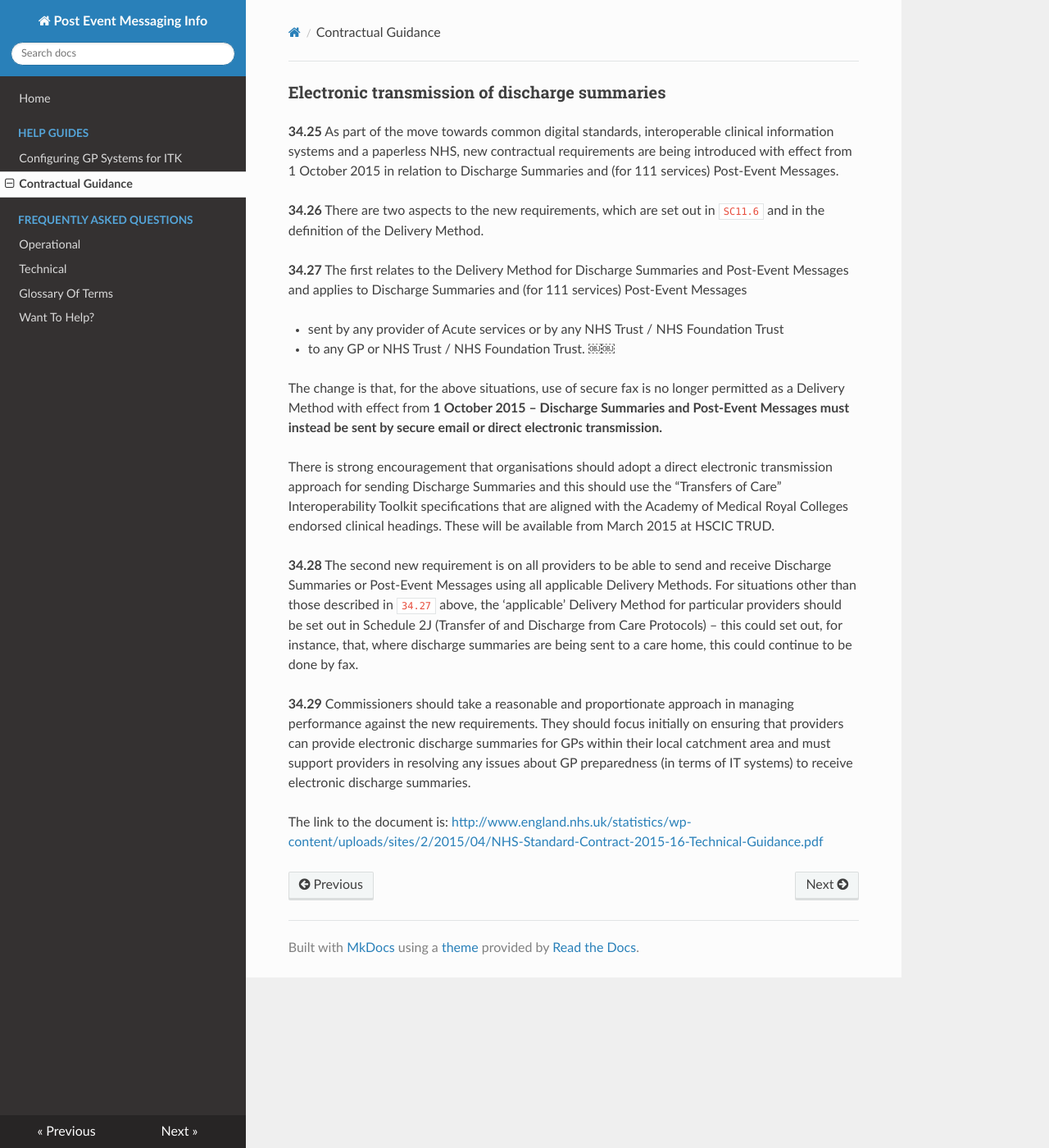
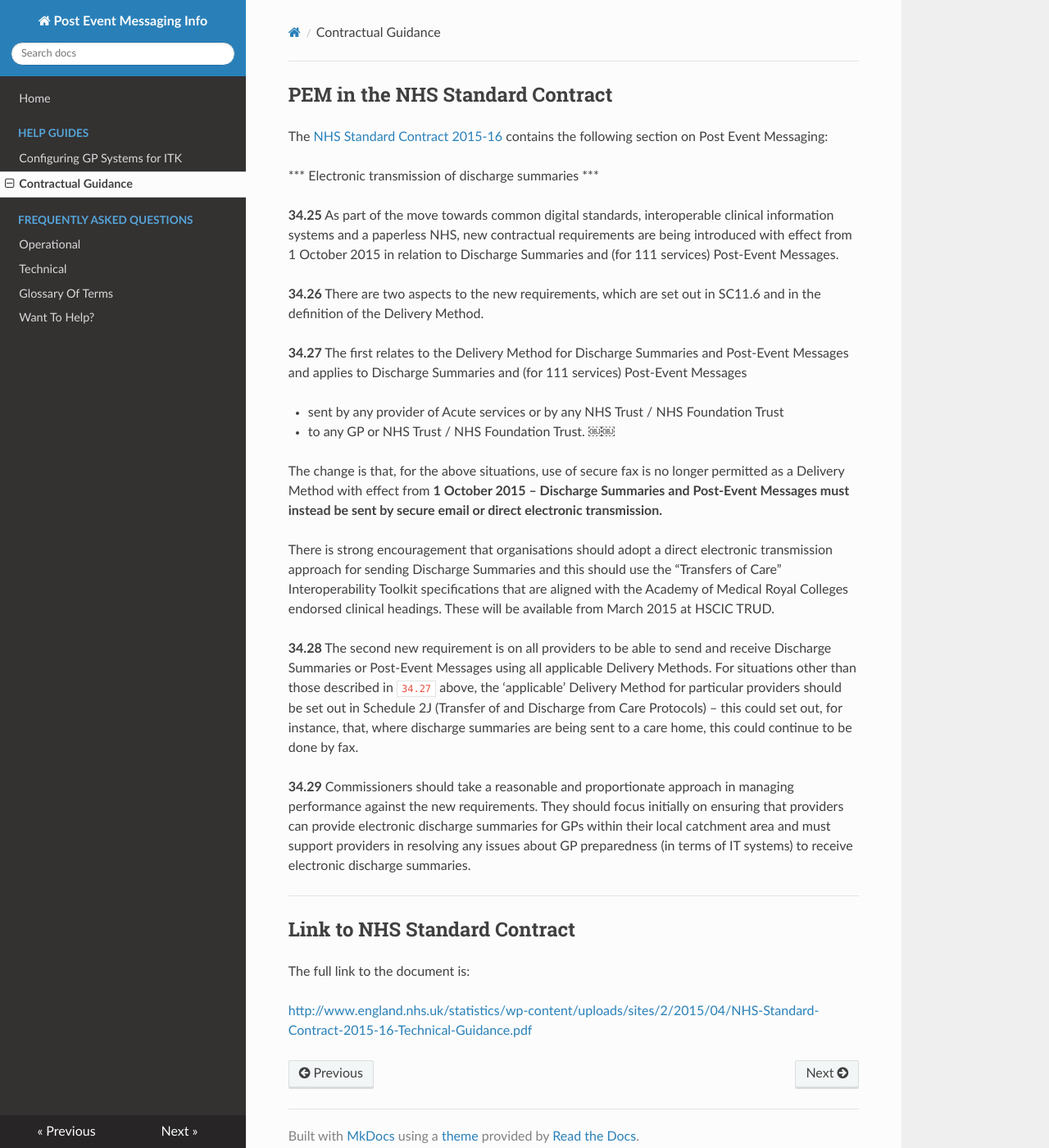
Before and after one commit to lexijax/posteventmessaginginfo, an MkDocs documentation site: the page built from docs/StandardContractExtract2015.md, in a window 1280 px wide and 1400 px high. Shown: the whole window at 82% size. Built offline with MkDocs 1.6.1, drawn with Linux system fonts in a browser that asks for light colours; nearby versions of some CDN libraries; old or Windows-style settings are respelled for this version of MkDocs.

Commit message:
Formatted contract page

```diff
--- a/docs/StandardContractExtract2015.md
+++ b/docs/StandardContractExtract2015.md
@@ -1,8 +1,12 @@
-### Electronic transmission of discharge summaries
+## PEM in the NHS Standard Contract
+
+The [NHS Standard Contract 2015-16](http://www.england.nhs.uk/statistics/wp-content/uploads/sites/2/2015/04/NHS-Standard-Contract-2015-16-Technical-Guidance.pdf) contains the following section on Post Event Messaging:
+
+*** Electronic transmission of discharge summaries ***
 
 **34.25** As part of the move towards common digital standards, interoperable clinical information systems and a paperless NHS, new contractual requirements are being introduced with effect from 1 October 2015 in relation to Discharge Summaries and (for 111 services) Post-Event Messages.
 
-**34.26** There are two aspects to the new requirements, which are set out in `SC11.6` and in the definition of the Delivery Method.
+**34.26** There are two aspects to the new requirements, which are set out in SC11.6 and in the definition of the Delivery Method.
 
 **34.27** The first relates to the Delivery Method for Discharge Summaries and Post-Event Messages and applies to Discharge Summaries and (for 111 services) Post-Event Messages
 
@@ -20,4 +24,9 @@ There is strong encouragement that organisations should adopt a direct electroni
 
 **34.29** Commissioners should take a reasonable and proportionate approach in managing performance against the new requirements. They should focus initially on ensuring that providers can provide electronic discharge summaries for GPs within their local catchment area and must support providers in resolving any issues about GP preparedness (in terms of IT systems) to receive electronic discharge summaries.
 
-The link to the document is: [http://www.england.nhs.uk/statistics/wp-content/uploads/sites/2/2015/04/NHS-Standard-Contract-2015-16-Technical-Guidance.pdf](http://www.england.nhs.uk/statistics/wp-content/uploads/sites/2/2015/04/NHS-Standard-Contract-2015-16-Technical-Guidance.pdf)
+---
+
+## Link to NHS Standard Contract
+The full link to the document is:
+
+[http://www.england.nhs.uk/statistics/wp-content/uploads/sites/2/2015/04/NHS-Standard-Contract-2015-16-Technical-Guidance.pdf](http://www.england.nhs.uk/statistics/wp-content/uploads/sites/2/2015/04/NHS-Standard-Contract-2015-16-Technical-Guidance.pdf)
```
